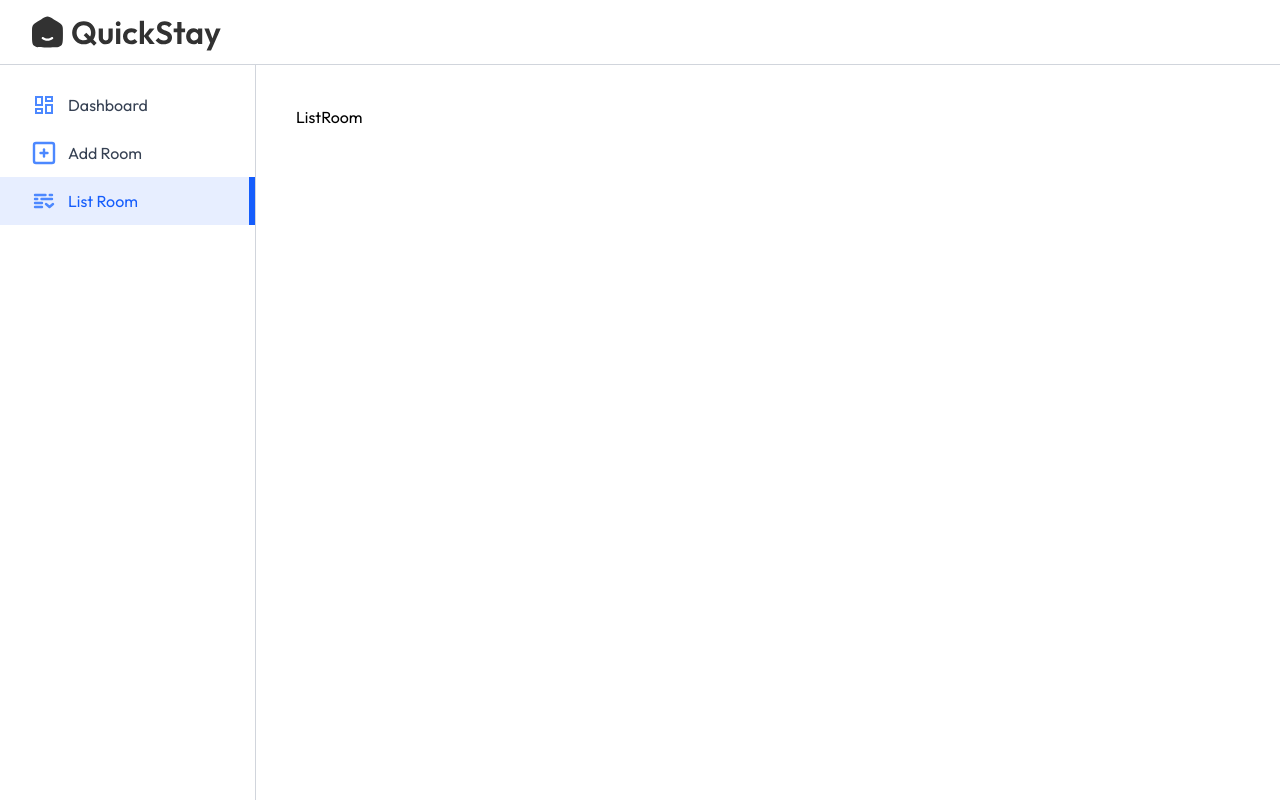
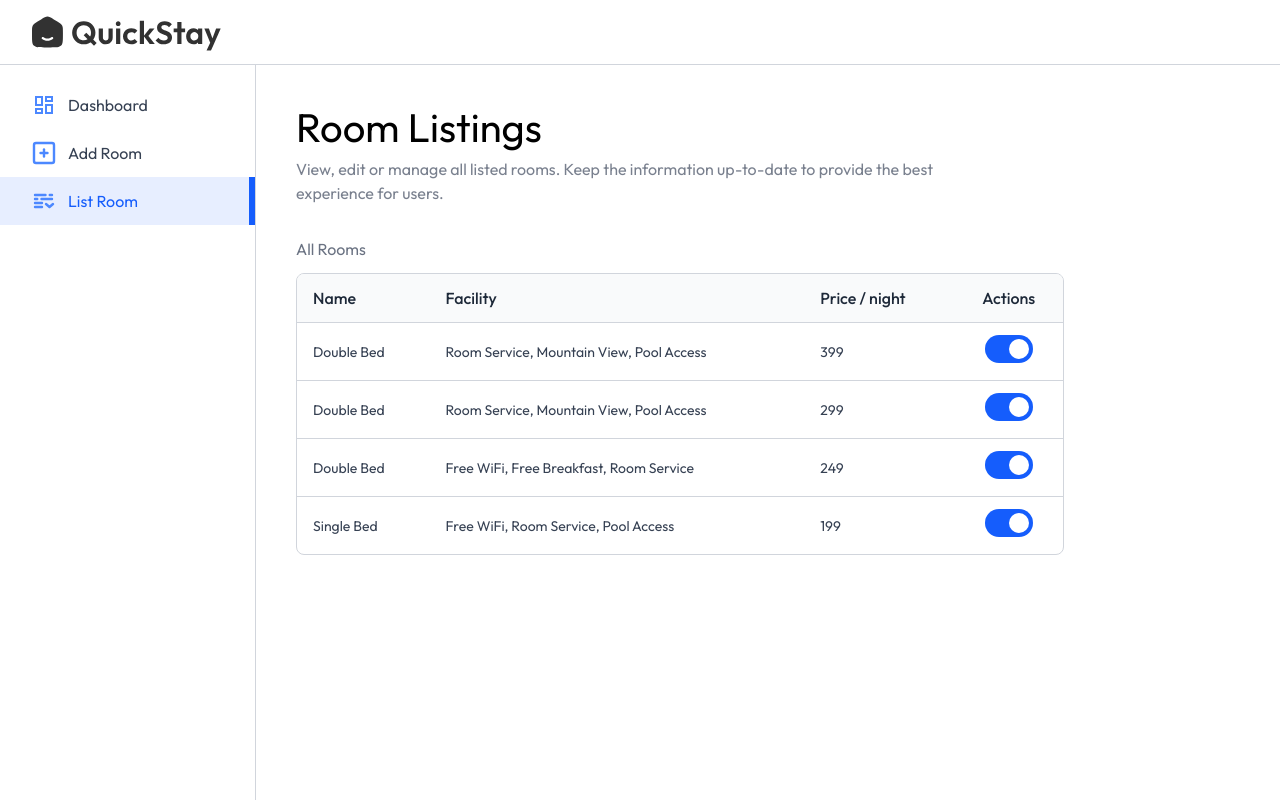
Before and after one commit to AhtashamulIslam/MERN-Stack-Hotel-Booking-App, a React (Vite) app in the folder client/: page /owner/list-room in a window 1280 px wide. Built offline with nearby package versions, Linux system fonts and the light colour scheme; a web font is replaced by a local one.

Commit message:
complete list room from owner page

```diff
--- a/client/src/pages/hotelOwner/ListRoom.jsx
+++ b/client/src/pages/hotelOwner/ListRoom.jsx
@@ -1,8 +1,60 @@
-import React from 'react'
+import React, { useState } from 'react'
+import {roomsDummyData} from '../../assets/assets'
+import Title from '../../components/Title'
 
 function ListRoom() {
+
+  // This component will list all the rooms for a hotel owner
+   const [rooms, setRooms] = useState(roomsDummyData)
   return (
-    <div>ListRoom</div>
+    <div>
+      <Title align='left' font='outfit' title='Room Listings'
+       subTitle='View, edit or manage all listed rooms.
+           Keep the information up-to-date to provide the best experience for users.' />
+      <p className='text-gray-500 mt-8'>All Rooms</p>
+      <div className='w-full max-w-3xl text-left border border-gray-300
+            rounded-lg max-h-80 overflow-y-scroll mt-3'>
+        <table className='w-full'>
+          <thead className='bg-gray-50'>
+            <tr>
+              <th className='py-3 px-4 text-gray-800 font-medium'>Name</th>
+              <th className='py-3 px-4 text-gray-800 font-medium max-sm:hidden'>Facility</th>
+              <th className='py-3 px-4 text-gray-800 font-medium'>Price / night</th>
+              <th className='py-3 px-4 text-gray-800 font-medium text-center'>Actions</th>
+
+            </tr>
+          </thead>
+          <tbody className='text-sm'>
+             {rooms.map((item, index) => (
+              <tr key={index}>
+                <td className='py-3 px-4 text-gray-700 border-t border-gray-300'>
+                    {item.roomType}
+                </td>
+                 <td className='py-3 px-4 text-gray-700 border-t border-gray-300 max-sm:hidden'>
+                    {item.amenities.join(', ')}
+                </td>
+                 <td className='py-3 px-4 text-gray-700 border-t border-gray-300'>
+                    {item.pricePerNight}
+                </td>
+                 <td className='py-3 px-4 text-red-500 text-sm border-t border-gray-300 text-center'>
+                    <label className='relative inline-flex items-center cursor-pointer text-gray-900 gap-3'>
+                      <input type="checkbox" value="" className="sr-only peer"
+                       checked={item.isAvailable}
+                      />
+                      <div className="w-12 h-7 bg-slate-300 rounded-full peer peer-checked:bg-blue-600
+                                 transition-colors duration-200">
+                      </div>
+                      <span className='dot absolute left-1 top-1 w-5 h-5 bg-white rounded-full
+                            transition-transform duration-200 ease-in-out peer-checked:translate-x-5'></span>
+                    </label>
+                </td>
+              </tr>
+             )
+            )}
+          </tbody>
+          </table>
+          </div>
+    </div>
   )
 }
 
```
